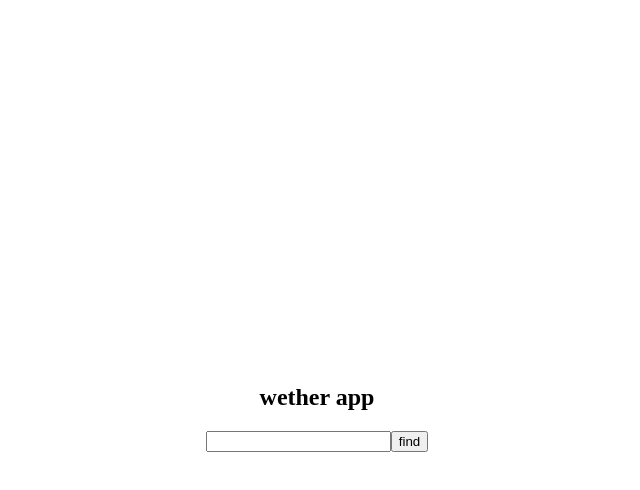
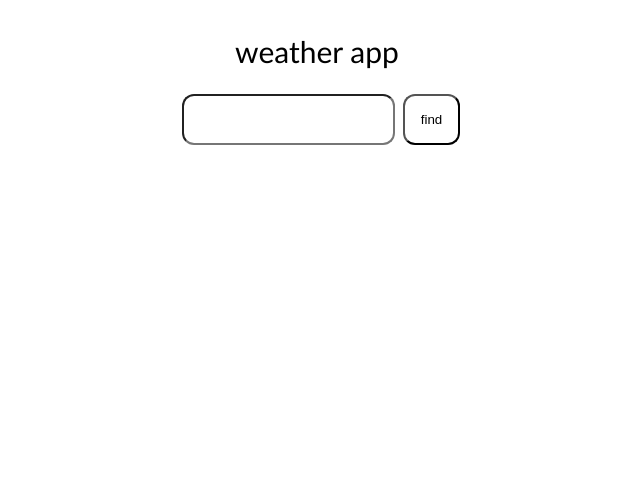
Before and after one commit to special-char/fs-b8, a React app: page / in a window 1280 px wide. Shown: the top 490 px of the page, without its empty margins (323-963 px from the left). Built offline with nearby package versions, Linux system fonts and the light colour scheme.

Commit message:
weather is done-1

```diff
--- a/src/App.jsx
+++ b/src/App.jsx
@@ -10,22 +10,22 @@ export default class App extends Component {
       citys: [
         {
           id: 1,
-          Cname: 'c1',
+          Cname: 'ahemdabad',
           temp: 21,
         },
         {
           id: 2,
-          Cname: 'c2',
+          Cname: 'surat',
           temp: 22,
         },
         {
           id: 3,
-          Cname: 'c3',
+          Cname: 'mumbai',
           temp: 23,
         },
         {
           id: 4,
-          Cname: 'c4',
+          Cname: 'goa',
           temp: 24,
         },
       ],
@@ -52,20 +52,27 @@ export default class App extends Component {
     return (
       <div className="mainC">
         <div className="mainC1">
-          <h2>wether app</h2>
+          <h2>weather app</h2>
 
           <form onSubmit={this.handels}>
             <input type="text" className="inp" ref={this.myrefforC} />
-            <button type="submit">find</button>
+            <button type="submit" className="btnn">
+              find
+            </button>
           </form>
 
           <div className="log">
             {this.state.citys.map(x => {
               if (x.Cname === this.state.finder) {
-                ;<p>{x.temp}</p>
+                return (
+                  <p>
+                    ther is a {x.temp}C temprature in {x.Cname}
+                  </p>
+                )
               } else {
                 ;<p>we could not finde your value</p>
               }
+              return null
             })}
           </div>
         </div>
--- a/src/components/gl.css
+++ b/src/components/gl.css
@@ -1,7 +1,27 @@
 .mainC {
-    @apply flex justify-center items-center h-screen
+    @apply flex justify-center items-center
 }
 
 .mainC1 {
     @apply flex flex-col items-center
 }
+
+h2,
+p {
+    font-size: 30px;
+    font-family: 'Gill Sans', 'Gill Sans MT', Calibri, 'Trebuchet MS', sans-serif;
+    font-weight: 500;
+}
+
+.inp {
+    background-color: white;
+
+    @apply rounded-xl p-4 mx-2
+}
+
+.btnn {
+    color: black;
+    background-color: white;
+
+    @apply rounded-xl p-4
+}
```
